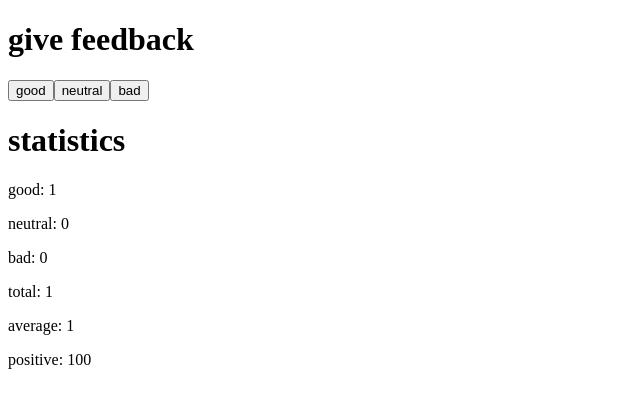
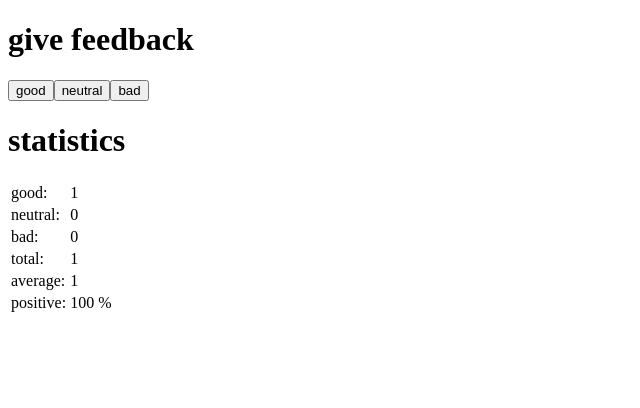
Before and after one commit to joaonunovalente/full-stack-open, a React (Vite) app in the folder part1/unicafe/: page / in a window 1280 px wide. Both pictures are taken after a click on the button "good". Shown: the top 408 px of the page, without its empty margins (0-640 px from the left). Built offline with nearby package versions, Linux system fonts and the light colour scheme.

Commit message:
Add 1.11: unicafe, step 6

```diff
--- a/part1/unicafe/src/App.jsx
+++ b/part1/unicafe/src/App.jsx
@@ -25,9 +25,11 @@
 const StatisticLine = (props) => {
   return (
     <>
-      <p>{props.text}: {props.value}</p>
+      <tr>
+        <td>{props.text}:</td>
+        <td>{props.value}</td>
+      </tr>
     </>
-
   )
 }
 
@@ -41,12 +43,16 @@
   }
   return (
     <>
-      <StatisticLine text="good" value = {good} />
-      <StatisticLine text="neutral" value = {neutral} />
-      <StatisticLine text="bad" value = {bad} />
-      <StatisticLine text="total" value = {total} />
-      <StatisticLine text="average" value = {average} />
-      <StatisticLine text="positive" value = {positive} />
+    <table>
+      <tbody>
+          <StatisticLine text="good" value = {good} />
+          <StatisticLine text="neutral" value = {neutral} />
+          <StatisticLine text="bad" value = {bad} />
+          <StatisticLine text="total" value = {total} />
+          <StatisticLine text="average" value = {average} />
+          <StatisticLine text="positive" value = {positive + " %"} />
+      </tbody>
+    </table>
     </>
   )
 }
```
